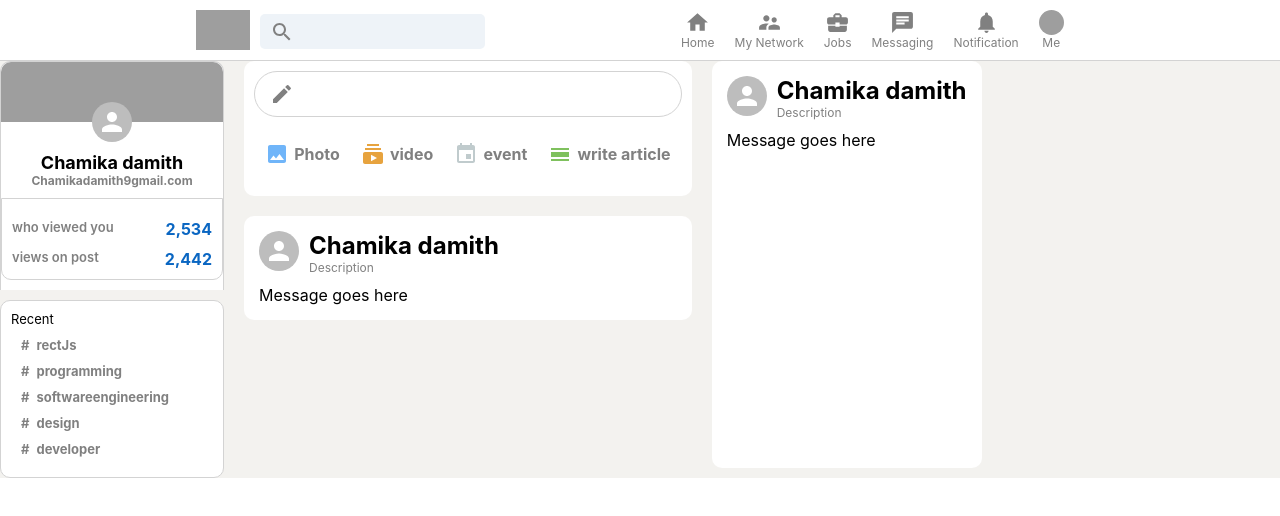
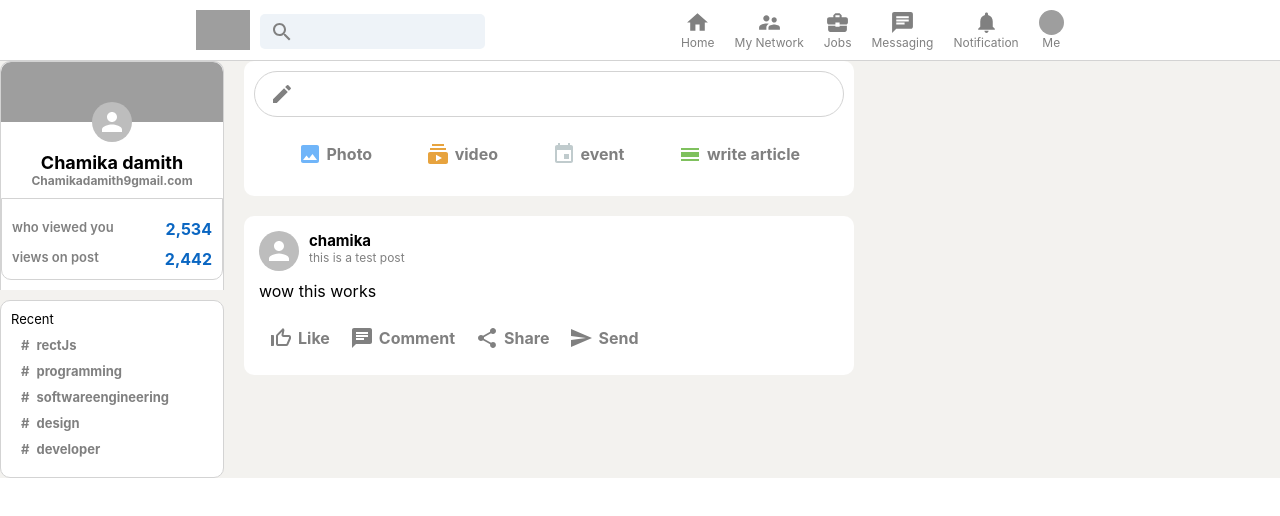
Before and after one commit to chamika-damith/Linkedin-Clone-ReactJs, a React (Create React App) app: page / in a window 1280 px wide. Shown: the top 516 px of the page. Built offline with nearby package versions, Linux system fonts and the light colour scheme; grey boxes are pictures that could not be loaded.

Commit message:
update post

```diff
--- a/src/App.js
+++ b/src/App.js
@@ -3,7 +3,6 @@ import './App.css';
 import Header from './Header';
 import Sidebar from './Sidebar';
 import Feed from './Feed';
-import Post from './Post';
 
 function App() {
   return (
@@ -15,7 +14,6 @@ function App() {
       <div className='app__body'>
         <Sidebar />
         <Feed />
-        <Post />
       </div>
     </div>
   );
--- a/src/Post.css
+++ b/src/Post.css
@@ -18,3 +18,16 @@
     font-size: 12px;
     color: gray;
 }
+
+.post__body{
+    overflow-wrap:anywhere ;
+}
+
+.post__info >h2{
+    font-size: 15px;
+}
+
+.post__buttons{
+    display: flex;
+
+}
--- a/src/Post.js
+++ b/src/Post.js
@@ -1,6 +1,11 @@
 import React from 'react'
 import './Post.css'
 import { Avatar } from '@mui/material'
+import InputOption from './InputOption'
+import ThumbUpOffAltIcon from '@mui/icons-material/ThumbUpOffAlt';
+import ChatIcon from '@mui/icons-material/Chat';
+import ShareIcon from '@mui/icons-material/Share';
+import SendIcon from '@mui/icons-material/Send';
 
 function Post({ name, description, message, photoUrl }) {
     return (
@@ -8,13 +13,20 @@ function Post({ name, description, message, photoUrl }) {
             <div className='post__header'>
                 <Avatar />
                 <div className='post__info'>
-                    <h2>Chamika damith</h2>
-                    <p>Description</p>
+                    <h2>{name}</h2>
+                    <p>{description}</p>
                 </div>
             </div>
 
             <div className='post__body'>
-                <p>Message goes here</p>
+                <p>{message}</p>
+            </div>
+
+            <div className='post__buttons'>
+                <InputOption Icon={ThumbUpOffAltIcon} title="Like" color="gray"/>
+                <InputOption Icon={ChatIcon} title="Comment" color="gray"/>
+                <InputOption Icon={ShareIcon} title="Share" color="gray"/>
+                <InputOption Icon={SendIcon} title="Send" color="gray"/>
             </div>
         </div>
     )
```
